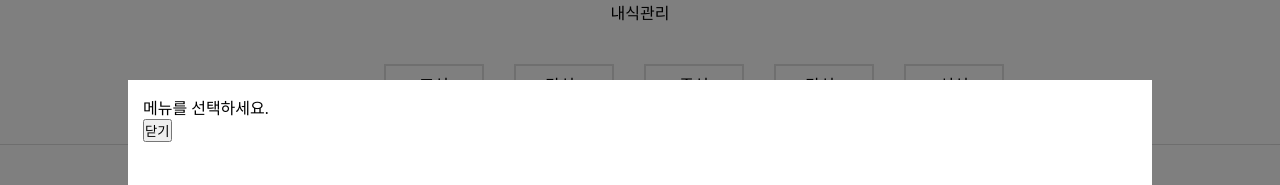
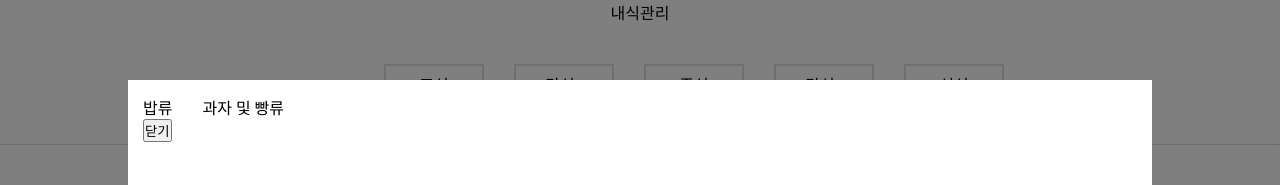
Before and after one commit to seohyunchoiii/dietplan, a React (Create React App) app: page / in a window 1280 px wide. Both pictures are taken after a click on the button "메뉴 검색". Shown: the top 185 px of the page. Built offline with nearby package versions, Linux system fonts and the light colour scheme.

Commit message:
Make Menu

```diff
--- /dev/null
+++ b/src/components/Category.jsx
@@ -0,0 +1,9 @@
+import React from 'react'
+
+const Category = ({name}) => {
+  return (
+    <div>{name}</div>
+  )
+}
+
+export default Category
--- a/src/components/DietForm.jsx
+++ b/src/components/DietForm.jsx
@@ -1,6 +1,7 @@
 import React, { useState, useRef } from 'react';
 import styled from 'styled-components';
 import Meals from './Meals';
+import Menu from './Menu';
 
 const Container = styled.div`
   display: flex;
@@ -124,7 +125,7 @@ const DietForm = () => {
               }
             }}>
               <Content>
-                <Paragraph>메뉴를 선택하세요.</Paragraph>
+                <Menu/>
                 <Close onClick={() => setModalOpen(false)}>닫기</Close>
               </Content>
             </Window>
--- a/src/components/Meals.jsx
+++ b/src/components/Meals.jsx
@@ -33,7 +33,6 @@ const RadioLabel = styled.label`
   cursor: pointer;
 `
 const Meals = ({name, selectMeal, selected}) => {
-console.log('name')
 
   console.log('name',name)
   return (
@@ -41,7 +40,6 @@ console.log('name')
       <MealRadioButton
         id={name}
         type="radio"
-        // name="meal"
         value={name}
         checked={selected}
         onChange={() => selectMeal(name)}
--- /dev/null
+++ b/src/components/Menu.jsx
@@ -0,0 +1,23 @@
+import React from 'react'
+import styled from "styled-components";
+import Category from './Category';
+
+const Container = styled.div``
+const CategoryWrapper = styled.div`
+  display: flex;
+  gap: 30px;
+`
+
+const Menu = () => {
+  return (
+    <Container>
+      <CategoryWrapper>
+        <Category name="밥류"/>
+        <Category name="과자 및 빵류"/>
+      </CategoryWrapper>
+    </Container>
+
+  )
+}
+
+export default Menu
```
